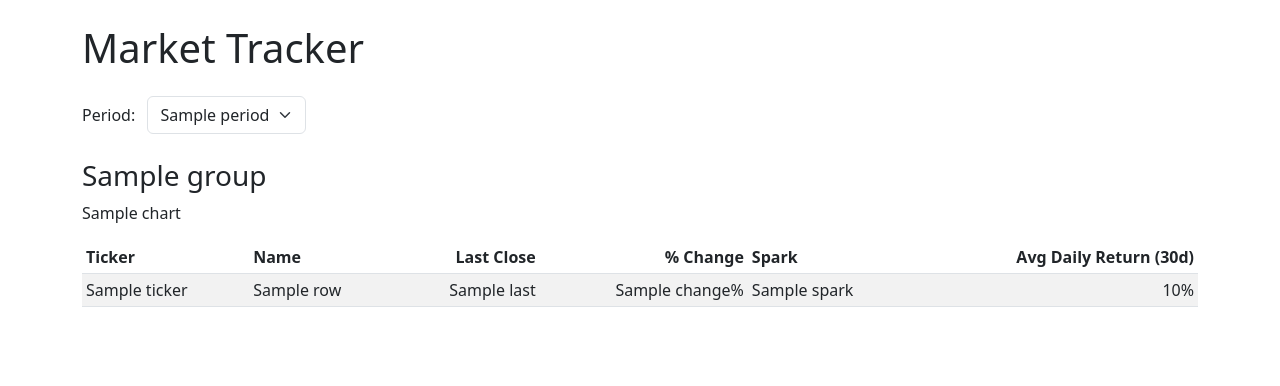
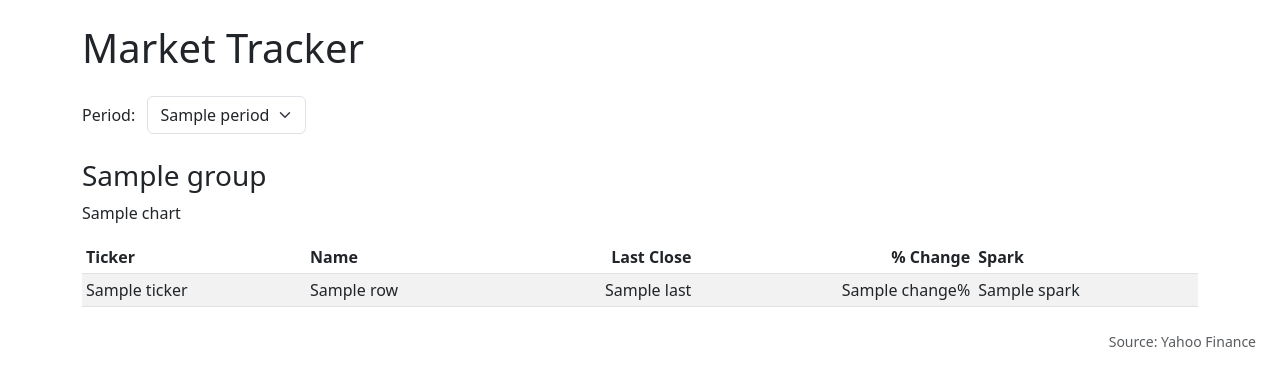
Before and after one commit to AnonymousFatherAndInvestor/MarketTracker, a Flask app: template templates/index.html in a window 1280 px wide. Shown: the top 386 px of the page. Run offline with Flask 3, Linux system fonts and the light colour scheme; the template is opened without the code that fills it: most values are stand-ins (such as "Sample title", 1, 10 or a date in 2020); some libraries are stand-ins or nearby versions.

Commit message:
Remove avg return column and show all rate tickers

```diff
--- a/app.py
+++ b/app.py
@@ -52,12 +52,6 @@ def get_prices(period: str) -> pd.DataFrame:
     close = close.reindex(idx).ffill()
     return close
 
-def compute_avg_daily_return(close: pd.DataFrame, window: int = 30) -> pd.Series:
-    """Calculate the average daily percent return for each ticker."""
-    returns = close.pct_change()
-    return returns.tail(window).mean() * 100
-
-
 def _mini_chart(series: pd.Series) -> str:
     fig = go.Figure()
     fig.add_trace(go.Scatter(x=series.index, y=series, mode="lines"))
@@ -69,39 +63,32 @@ def _mini_chart(series: pd.Series) -> str:
     )
     return fig.to_html(full_html=False, include_plotlyjs=False)
 
-def build_summary(close: pd.DataFrame, avg_returns: pd.Series | None = None):
+def build_summary(close: pd.DataFrame):
     """Return normalized data per group and table rows."""
     data: dict[str, pd.DataFrame] = {}
     tables: dict[str, list] = {}
     for group, tickers in CATEGORIES.items():
         present = [t for t in tickers if t in close.columns]
-        if not present:
-            continue
-        subset = close[present]
-        first_valid = subset.dropna(how="any").index.min()
-        if pd.isna(first_valid):
-            continue
-        subset = subset.loc[first_valid:].ffill()
-
-        norm_df = subset.div(subset.iloc[0]).mul(100)
-        data[group] = norm_df
-
         rows = []
+        frames = []
         for ticker in present:
-            s = subset[ticker]
-            first = s.iloc[0]
-            last = s.iloc[-1]
-            change = (last - first) / first * 100
-            avg_ret = avg_returns[ticker] if avg_returns is not None and ticker in avg_returns else None
+            series = close[ticker].dropna()
+            if series.empty:
+                continue
+            series = series.ffill()
+            norm = (series / series.iloc[0]) * 100
+            frames.append(norm.rename(ticker))
+            change = (series.iloc[-1] - series.iloc[0]) / series.iloc[0] * 100
             rows.append({
                 "ticker": ticker,
                 "name": tickers[ticker],
-                "last": round(float(last), 2),
+                "last": round(float(series.iloc[-1]), 2),
                 "change": round(float(change), 2),
-                "avg": round(float(avg_ret), 4) if avg_ret is not None else None,
-                "spark": _mini_chart(norm_df[ticker]),
+                "spark": _mini_chart(norm),
             })
-        tables[group] = rows
+        if rows:
+            data[group] = pd.concat(frames, axis=1)
+            tables[group] = rows
     return data, tables
 
 
@@ -122,9 +109,7 @@ def index():
     if period not in PERIODS:
         period = DEFAULT_PERIOD
     close = get_prices(period)
-    close_30d = get_prices("1mo")
-    avg_returns = compute_avg_daily_return(close_30d)
-    data, tables = build_summary(close, avg_returns)
+    data, tables = build_summary(close)
     charts = summary_charts(data)
     return render_template(
         "index.html",
@@ -140,9 +125,7 @@ def api_summary():
     if period not in PERIODS:
         period = DEFAULT_PERIOD
     close = get_prices(period)
-    close_30d = get_prices("1mo")
-    avg_returns = compute_avg_daily_return(close_30d)
-    data, _ = build_summary(close, avg_returns)
+    data, _ = build_summary(close)
     resp = {grp: df.round(2).to_dict() for grp, df in data.items()}
     return jsonify(resp)
 
--- a/config.py
+++ b/config.py
@@ -17,7 +17,6 @@ CATEGORIES = {
         "^IRX": "US 3M T-Bill",
         "^TNX": "US 10Y Treasury",
         "^JGB10Y": "Japan 10Y Gov Bond",
-        "^SG10Y=RR": "Singapore 10Y Gov Bond",
         "^DE10Y=X": "Germany 10Y Bund",
     },
     "Currency": {
--- a/templates/index.html
+++ b/templates/index.html
@@ -32,7 +32,6 @@
         <th class="text-end">Last Close</th>
         <th class="text-end">% Change</th>
         <th>Spark</th>
-        <th class="text-end">Avg Daily Return (30d)</th>
       </tr>
     </thead>
     <tbody>
@@ -43,12 +42,12 @@
         <td class="text-end">{{ row.last }}</td>
         <td class="text-end">{{ row.change }}%</td>
         <td>{{ row.spark|safe }}</td>
-        <td class="text-end">{% if row.avg is not none %}{{ row.avg }}%{% endif %}</td>
       </tr>
       {% endfor %}
     </tbody>
   </table>
   {% endfor %}
 </div>
+<p class="text-muted small text-end mt-4">Source: Yahoo Finance</p>
 </body>
 </html>
```
